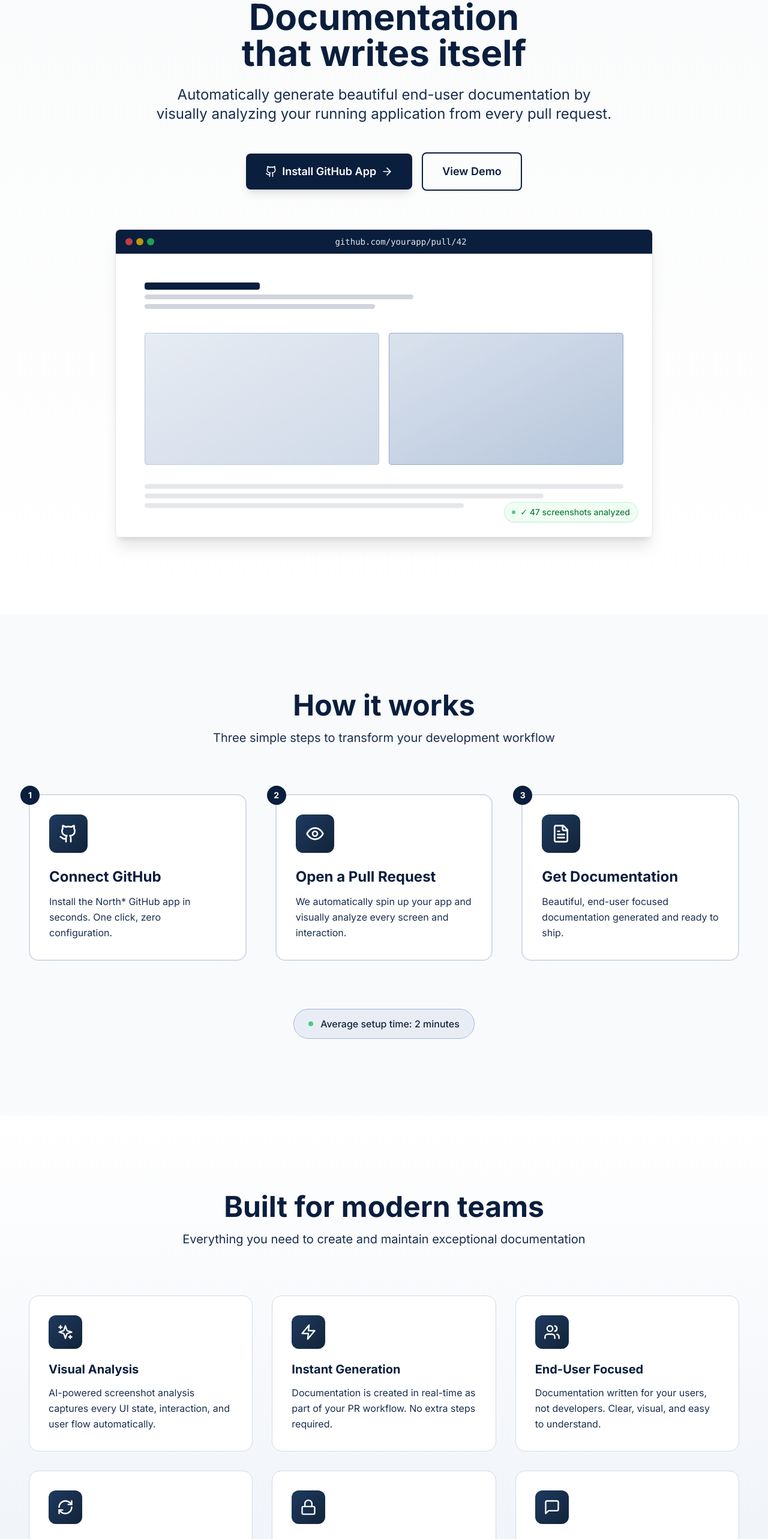
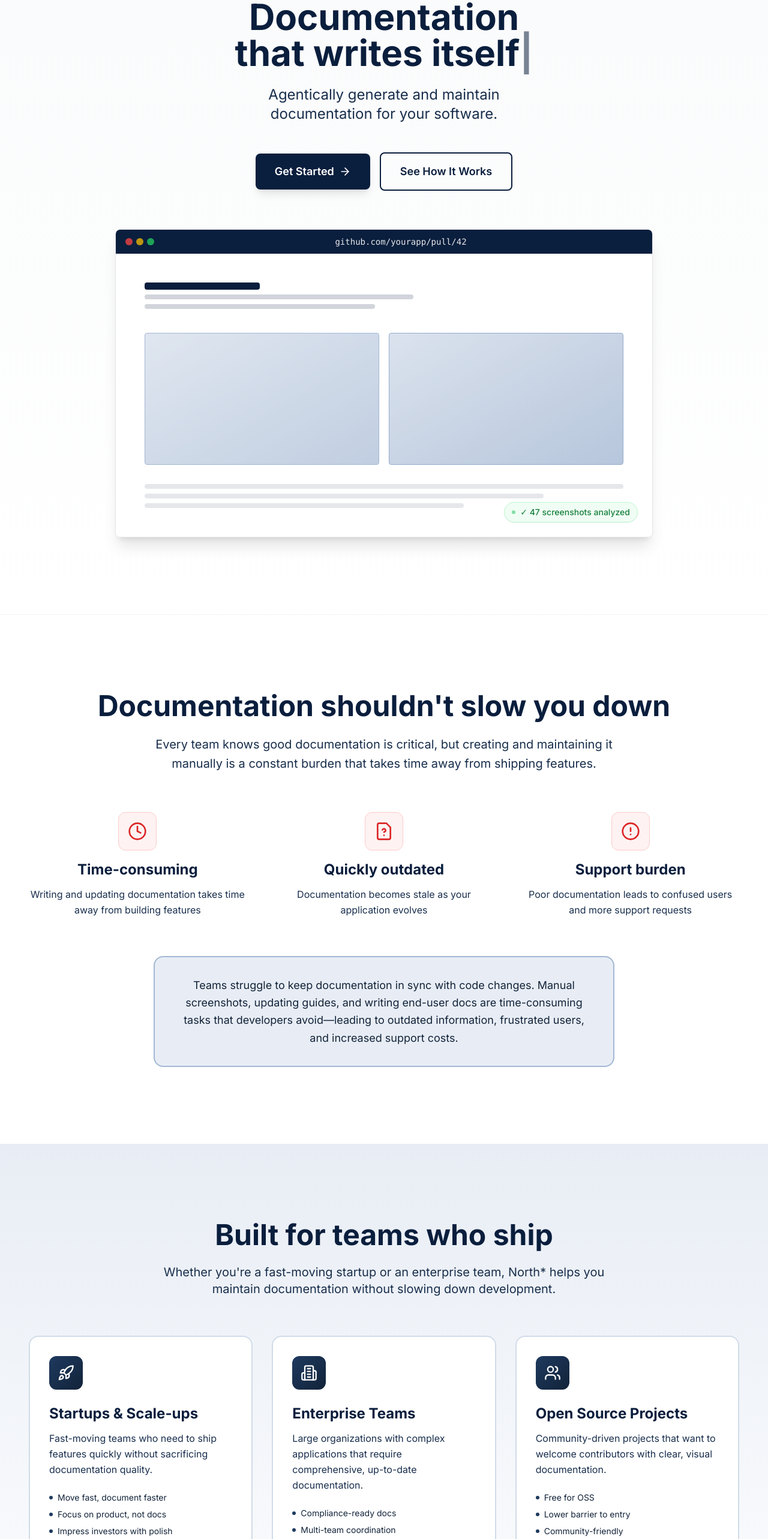
Before and after one commit to Wyatt-Bunch/north-star-landing-page, a Next.js app: page / in a window 1280 px wide. Shown: the part 234-2800 px from the top of the page at 60% size. Built offline with nearby package versions, Linux system fonts and the light colour scheme.

Commit message:
Final updates

```diff
--- a/app/page.tsx
+++ b/app/page.tsx
@@ -1,6 +1,8 @@
 'use client';
 import { useState } from 'react';
 import Hero from '@/components/Hero';
+import Problem from '@/components/Problem';
+import TargetAudience from '@/components/TargetAudience';
 import HowItWorks from '@/components/HowItWorks';
 import Features from '@/components/Features';
 import CTA from '@/components/CTA';
@@ -14,6 +16,8 @@ export default function Home() {
   return (
     <main className="min-h-screen">
       <Hero />
+      <Problem />
+      <TargetAudience />
       <HowItWorks />
       <Features />
       <CTA onOpenWaitlist={() => setOpen(true)} />
--- a/components/CTA.tsx
+++ b/components/CTA.tsx
@@ -14,7 +14,7 @@ export default function CTA({ onOpenWaitlist }: CTAProps) {
   const isInView = useInView(ref, { once: true, margin: '-100px' });
 
   return (
-    <section ref={ref} className="py-24 sm:py-32 bg-white">
+    <section id="cta-section" ref={ref} className="py-24 sm:py-32 bg-white">
       <div className="max-w-7xl mx-auto px-6 sm:px-8 lg:px-12">
         <motion.div
           initial={{ opacity: 0, y: 30 }}
--- a/components/Hero.tsx
+++ b/components/Hero.tsx
@@ -1,9 +1,26 @@
 'use client'
 
 import { motion } from 'framer-motion'
-import { ArrowRight, Github, CheckCircle2, Sparkles } from 'lucide-react'
+import { ArrowRight } from 'lucide-react'
+import { useState, useEffect } from 'react'
 
 export default function Hero() {
+  const [displayedText, setDisplayedText] = useState('')
+  const fullText = 'Documentation that writes itself'
+
+  useEffect(() => {
+    let index = 0
+    const timer = setInterval(() => {
+      if (index <= fullText.length) {
+        setDisplayedText(fullText.slice(0, index))
+        index++
+      } else {
+        clearInterval(timer)
+      }
+    }, 50)
+
+    return () => clearInterval(timer)
+  }, [])
   return (
     <section className="relative min-h-screen flex items-center justify-center overflow-hidden bg-white">
       {/* Subtle gradient background */}
@@ -28,9 +45,10 @@ export default function Hero() {
             initial={{ opacity: 0, y: 20 }}
             animate={{ opacity: 1, y: 0 }}
             transition={{ duration: 0.6, delay: 0.1 }}
-            className="text-4xl sm:text-5xl lg:text-6xl font-bold text-navy-900 mb-6 text-balance max-w-4xl mx-auto leading-tight"
+            className="text-4xl sm:text-5xl lg:text-6xl font-bold text-navy-900 mb-6 text-balance max-w-4xl mx-auto leading-tight min-h-[1.2em]"
           >
-            Documentation that writes itself
+            {displayedText}
+            <span className="animate-pulse">|</span>
           </motion.h2>
 
           {/* Subheadline */}
@@ -40,7 +58,7 @@ export default function Hero() {
             transition={{ duration: 0.6, delay: 0.2 }}
             className="text-xl sm:text-2xl text-navy-600 mb-12 text-balance max-w-3xl mx-auto leading-relaxed"
           >
-            Automatically generate beautiful end-user documentation by visually analyzing your running application from every pull request.
+            Agentically generate and maintain documentation for your software.
           </motion.p>
 
           {/* CTA Buttons */}
@@ -53,19 +71,24 @@ export default function Hero() {
             <motion.button
               whileHover={{ scale: 1.05 }}
               whileTap={{ scale: 0.95 }}
+              onClick={() => {
+                document.getElementById('cta-section')?.scrollIntoView({ behavior: 'smooth' })
+              }}
               className="group px-8 py-4 bg-navy-900 text-white rounded-lg font-semibold text-lg flex items-center gap-2 shadow-lg hover:shadow-xl transition-shadow"
             >
-              <Github className="w-5 h-5" />
-              Install GitHub App
+              Get Started
               <ArrowRight className="w-5 h-5 group-hover:translate-x-1 transition-transform" />
             </motion.button>
 
             <motion.button
               whileHover={{ scale: 1.05 }}
               whileTap={{ scale: 0.95 }}
+              onClick={() => {
+                document.getElementById('how-it-works')?.scrollIntoView({ behavior: 'smooth' })
+              }}
               className="px-8 py-4 border-2 border-navy-900 text-navy-900 rounded-lg font-semibold text-lg hover:bg-navy-50 transition-colors"
             >
-              View Demo
+              See How It Works
             </motion.button>
           </motion.div>
 
--- a/components/HowItWorks.tsx
+++ b/components/HowItWorks.tsx
@@ -28,7 +28,7 @@ export default function HowItWorks() {
   const isInView = useInView(ref, { once: true, margin: '-100px' })
 
   return (
-    <section ref={ref} className="py-24 sm:py-32 bg-gray-50">
+    <section id="how-it-works" ref={ref} className="py-24 sm:py-32 bg-gray-50">
       <div className="max-w-7xl mx-auto px-6 sm:px-8 lg:px-12">
         {/* Section Header */}
         <motion.div
--- /dev/null
+++ b/components/Problem.tsx
@@ -0,0 +1,87 @@
+'use client'
+
+import { motion } from 'framer-motion'
+import { useInView } from 'framer-motion'
+import { useRef } from 'react'
+import { AlertCircle, Clock, FileQuestion } from 'lucide-react'
+
+const problems = [
+  {
+    icon: Clock,
+    title: 'Time-consuming',
+    description: 'Writing and updating documentation takes time away from building features',
+  },
+  {
+    icon: FileQuestion,
+    title: 'Quickly outdated',
+    description: 'Documentation becomes stale as your application evolves',
+  },
+  {
+    icon: AlertCircle,
+    title: 'Support burden',
+    description: 'Poor documentation leads to confused users and more support requests',
+  },
+]
+
+export default function Problem() {
+  const ref = useRef(null)
+  const isInView = useInView(ref, { once: true, margin: '-100px' })
+
+  return (
+    <section ref={ref} className="py-24 sm:py-32 bg-white border-t border-gray-100">
+      <div className="max-w-7xl mx-auto px-6 sm:px-8 lg:px-12">
+        {/* Section Header */}
+        <motion.div
+          initial={{ opacity: 0, y: 20 }}
+          animate={isInView ? { opacity: 1, y: 0 } : { opacity: 0, y: 20 }}
+          transition={{ duration: 0.6 }}
+          className="text-center mb-16"
+        >
+          <h2 className="text-4xl sm:text-5xl font-bold text-navy-900 mb-6">
+            Documentation shouldn't slow you down
+          </h2>
+          <p className="text-xl text-navy-600 max-w-3xl mx-auto leading-relaxed">
+            Every team knows good documentation is critical, but creating and maintaining it manually is a constant burden that takes time away from shipping features.
+          </p>
+        </motion.div>
+
+        {/* Problems Grid */}
+        <div className="grid md:grid-cols-3 gap-8 lg:gap-12">
+          {problems.map((problem, index) => (
+            <motion.div
+              key={index}
+              initial={{ opacity: 0, y: 30 }}
+              animate={isInView ? { opacity: 1, y: 0 } : { opacity: 0, y: 30 }}
+              transition={{ duration: 0.5, delay: index * 0.1 }}
+              className="text-center"
+            >
+              <div className="mb-4 inline-flex items-center justify-center w-16 h-16 rounded-xl bg-red-50 border border-red-200">
+                <problem.icon className="w-8 h-8 text-red-600" />
+              </div>
+              <h3 className="text-2xl font-bold text-navy-900 mb-3">
+                {problem.title}
+              </h3>
+              <p className="text-navy-600 leading-relaxed">
+                {problem.description}
+              </p>
+            </motion.div>
+          ))}
+        </div>
+
+        {/* Key Problem Statement */}
+        <motion.div
+          initial={{ opacity: 0, y: 30 }}
+          animate={isInView ? { opacity: 1, y: 0 } : { opacity: 0, y: 30 }}
+          transition={{ duration: 0.6, delay: 0.4 }}
+          className="mt-16 max-w-3xl mx-auto text-center"
+        >
+          <div className="bg-navy-50 border-2 border-navy-200 rounded-2xl p-8">
+            <p className="text-lg text-navy-700 leading-relaxed">
+              Teams struggle to keep documentation in sync with code changes. Manual screenshots, updating guides, and writing end-user docs are time-consuming tasks that developers avoid—leading to outdated information, frustrated users, and increased support costs.
+            </p>
+          </div>
+        </motion.div>
+      </div>
+    </section>
+  )
+}
--- /dev/null
+++ b/components/TargetAudience.tsx
@@ -0,0 +1,119 @@
+'use client'
+
+import { motion } from 'framer-motion'
+import { useInView } from 'framer-motion'
+import { useRef } from 'react'
+import { Users, Building2, Rocket } from 'lucide-react'
+
+const audiences = [
+  {
+    icon: Rocket,
+    title: 'Startups & Scale-ups',
+    description: 'Fast-moving teams who need to ship features quickly without sacrificing documentation quality.',
+    highlights: ['Move fast, document faster', 'Focus on product, not docs', 'Impress investors with polish'],
+  },
+  {
+    icon: Building2,
+    title: 'Enterprise Teams',
+    description: 'Large organizations with complex applications that require comprehensive, up-to-date documentation.',
+    highlights: ['Compliance-ready docs', 'Multi-team coordination', 'Audit trail for changes'],
+  },
+  {
+    icon: Users,
+    title: 'Open Source Projects',
+    description: 'Community-driven projects that want to welcome contributors with clear, visual documentation.',
+    highlights: ['Free for OSS', 'Lower barrier to entry', 'Community-friendly'],
+  },
+]
+
+export default function TargetAudience() {
+  const ref = useRef(null)
+  const isInView = useInView(ref, { once: true, margin: '-100px' })
+
+  return (
+    <section ref={ref} className="py-24 sm:py-32 bg-gradient-to-b from-navy-50 to-white">
+      <div className="max-w-7xl mx-auto px-6 sm:px-8 lg:px-12">
+        {/* Section Header */}
+        <motion.div
+          initial={{ opacity: 0, y: 20 }}
+          animate={isInView ? { opacity: 1, y: 0 } : { opacity: 0, y: 20 }}
+          transition={{ duration: 0.6 }}
+          className="text-center mb-16"
+        >
+          <h2 className="text-4xl sm:text-5xl font-bold text-navy-900 mb-6">
+            Built for teams who ship
+          </h2>
+          <p className="text-xl text-navy-600 max-w-3xl mx-auto">
+            Whether you're a fast-moving startup or an enterprise team, North* helps you maintain documentation without slowing down development.
+          </p>
+        </motion.div>
+
+        {/* Audience Cards */}
+        <div className="grid md:grid-cols-3 gap-8">
+          {audiences.map((audience, index) => (
+            <motion.div
+              key={index}
+              initial={{ opacity: 0, y: 30 }}
+              animate={isInView ? { opacity: 1, y: 0 } : { opacity: 0, y: 30 }}
+              transition={{ duration: 0.5, delay: index * 0.15 }}
+            >
+              <div className="h-full bg-white rounded-2xl p-8 border-2 border-navy-100 hover:border-navy-300 hover:shadow-xl transition-all duration-300">
+                {/* Icon */}
+                <div className="mb-6 w-14 h-14 rounded-xl bg-gradient-to-br from-navy-500 to-navy-700 flex items-center justify-center">
+                  <audience.icon className="w-7 h-7 text-white" />
+                </div>
+
+                {/* Title & Description */}
+                <h3 className="text-2xl font-bold text-navy-900 mb-3">
+                  {audience.title}
+                </h3>
+                <p className="text-navy-600 leading-relaxed mb-6">
+                  {audience.description}
+                </p>
+
+                {/* Highlights */}
+                <ul className="space-y-2">
+                  {audience.highlights.map((highlight, i) => (
+                    <li key={i} className="flex items-center gap-2 text-navy-700">
+                      <div className="w-1.5 h-1.5 rounded-full bg-navy-500 flex-shrink-0" />
+                      <span className="text-sm">{highlight}</span>
+                    </li>
+                  ))}
+                </ul>
+              </div>
+            </motion.div>
+          ))}
+        </div>
+
+        {/* Bottom Stats */}
+        <motion.div
+          initial={{ opacity: 0, y: 30 }}
+          animate={isInView ? { opacity: 1, y: 0 } : { opacity: 0, y: 30 }}
+          transition={{ duration: 0.6, delay: 0.6 }}
+          className="mt-16 text-center"
+        >
+          <p className="text-navy-600 text-lg mb-6">
+            Trusted by development teams using GitHub
+          </p>
+          <div className="flex flex-wrap justify-center gap-8 text-navy-400">
+            <div className="flex items-center gap-2">
+              <span className="font-mono text-sm">TypeScript</span>
+            </div>
+            <div className="flex items-center gap-2">
+              <span className="font-mono text-sm">React</span>
+            </div>
+            <div className="flex items-center gap-2">
+              <span className="font-mono text-sm">Next.js</span>
+            </div>
+            <div className="flex items-center gap-2">
+              <span className="font-mono text-sm">Vue</span>
+            </div>
+            <div className="flex items-center gap-2">
+              <span className="font-mono text-sm">& more</span>
+            </div>
+          </div>
+        </motion.div>
+      </div>
+    </section>
+  )
+}
```
